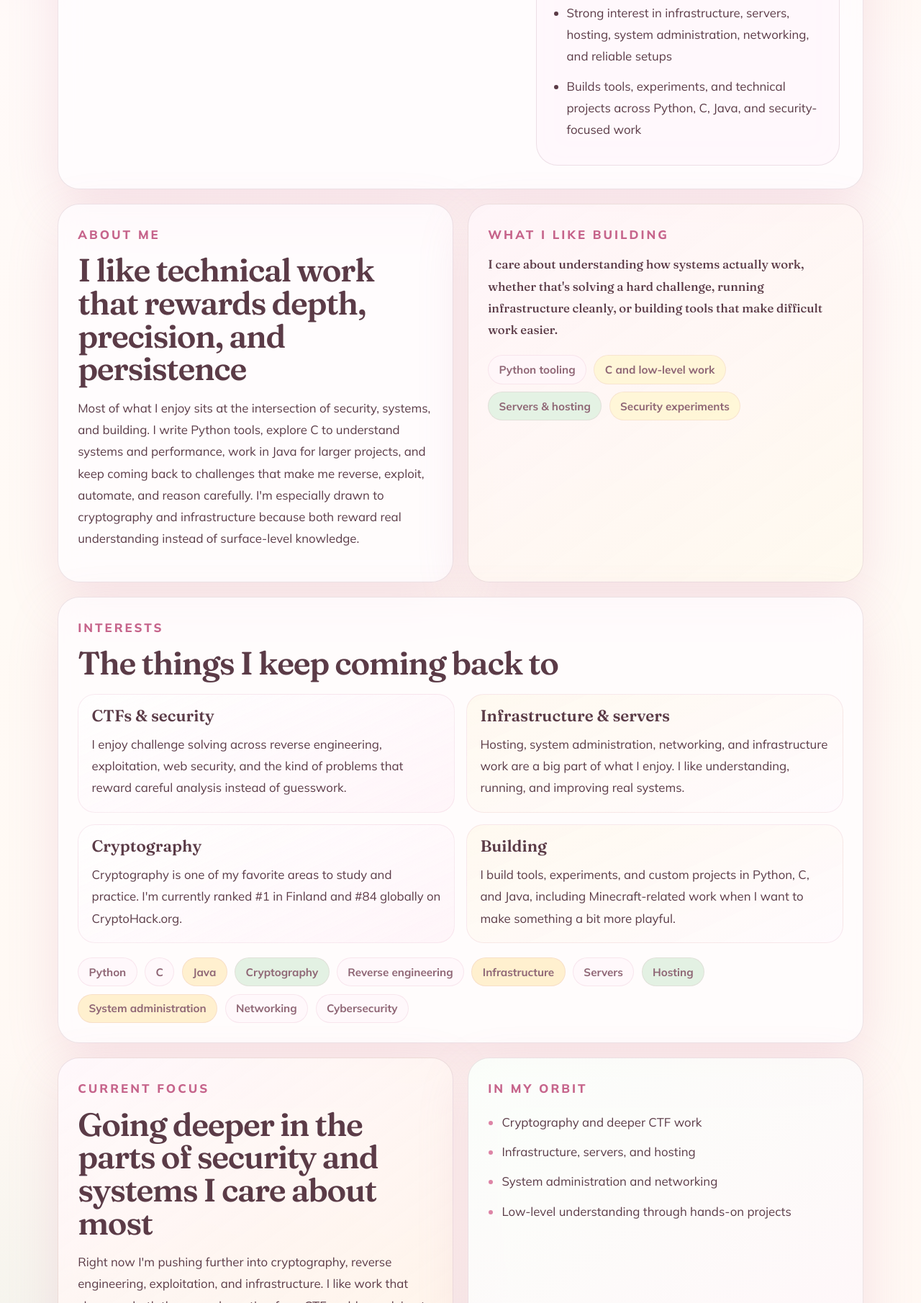
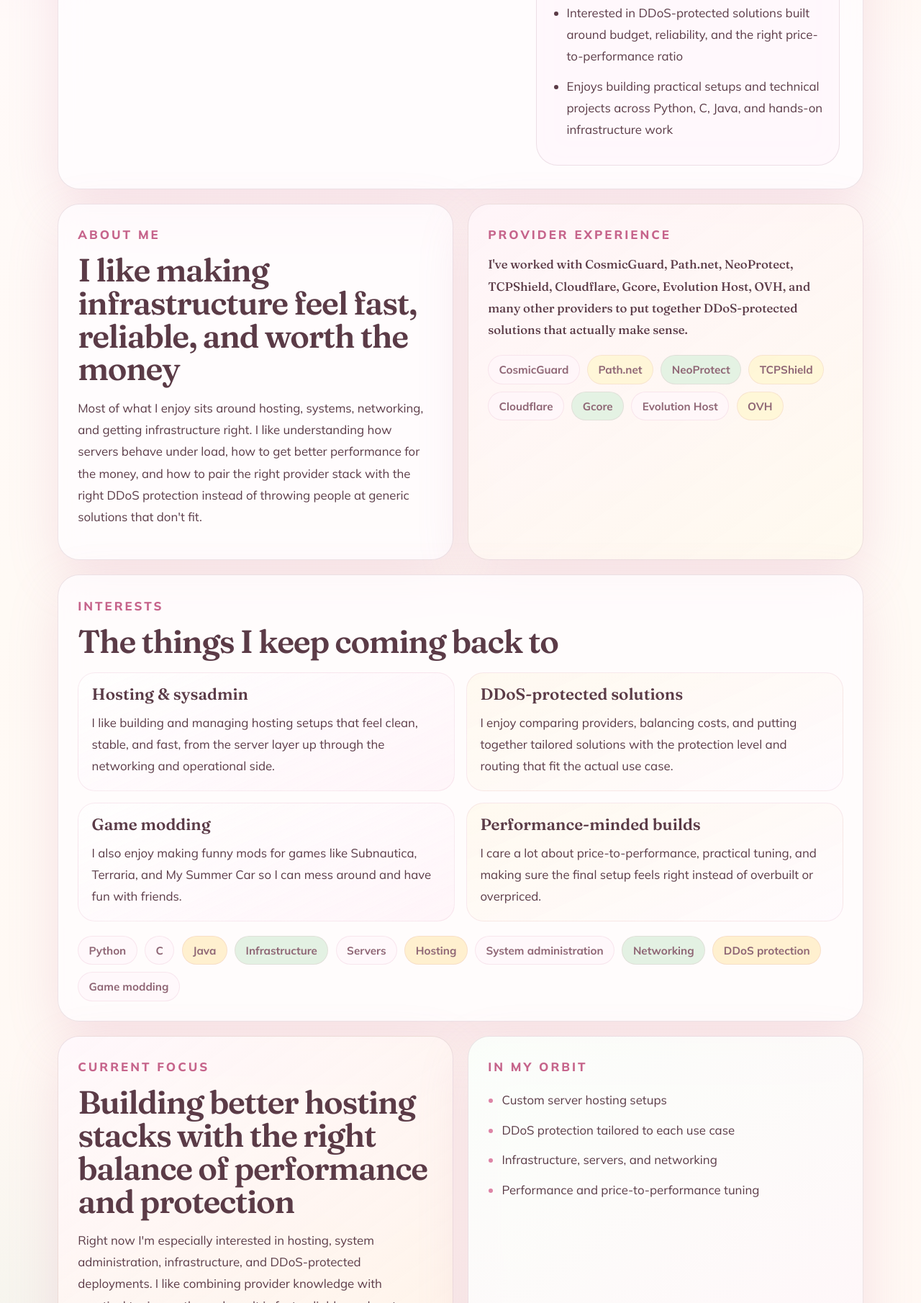
Before and after one commit to lumiaurora/website, a plain HTML site: page index.html in a window 1280 px wide. Shown: the part 990-2800 px from the top of the page at 72% size. Drawn offline with Linux system fonts and the light colour scheme.

Commit message:
Rework website around sysadmin focus

```diff
--- a/index.html
+++ b/index.html
@@ -6,7 +6,7 @@
     <title>Lumi Aurora</title>
     <meta
       name="description"
-      content="The personal website of Lumi Aurora, a Finnish developer into CTFs, cybersecurity, low-level systems, networking, and creative code."
+      content="The personal website of Lumi Aurora, a Finnish sysadmin and infrastructure-focused developer into hosting, DDoS-protected solutions, performance tuning, and game modding."
     />
     <link rel="preconnect" href="https://fonts.googleapis.com" />
     <link rel="preconnect" href="https://fonts.gstatic.com" crossorigin />
@@ -34,26 +34,29 @@
 
       <section class="hero panel" id="home">
         <div class="hero-copy" data-reveal>
-          <p class="eyebrow">CTF player, cryptography competitor, and infrastructure-focused developer</p>
+          <p class="eyebrow">Sysadmin, infrastructure enthusiast, and hosting-focused builder</p>
           <h1>Lumi Aurora</h1>
           <p class="alias">also known as 0x11a</p>
           <p class="lede">
-            I&apos;m an 18-year-old developer from Finland focused on
-            cybersecurity, CTFs, cryptography, infrastructure, servers,
-            hosting, system administration, networking, and low-level systems.
-            On CryptoHack.org, I&apos;m ranked #1 in Finland and #84 globally.
+            I&apos;m an 18-year-old from Finland who loves IT, especially
+            infrastructure, servers, hosting, system administration,
+            networking, low-level systems, and performance-focused setups. I
+            enjoy putting together custom hosting solutions with DDoS
+            protection tailored to real needs, budgets, and workloads.
           </p>
           <div class="hero-actions">
-            <a class="button button-primary" href="https://github.com/lumiaurora" target="_blank" rel="noreferrer">
+            <a class="button button-primary" href="mailto:yukicodes@outlook.com">
+              Email me
+            </a>
+            <a class="button button-secondary" href="https://github.com/lumiaurora" target="_blank" rel="noreferrer">
               Visit GitHub
             </a>
-            <a class="button button-secondary" href="#interests">See what I&apos;m into</a>
           </div>
           <div class="tag-row" aria-label="Highlights">
-            <span>CryptoHack #1 Finland</span>
-            <span>CryptoHack #84 Global</span>
+            <span>Custom hosting setups</span>
+            <span>DDoS-protected solutions</span>
             <span>Infrastructure &amp; servers</span>
-            <span>Python, C, Java</span>
+            <span>Best price/performance</span>
           </div>
         </div>
 
@@ -68,11 +71,11 @@
           </div>
           <div class="profile-card-body">
             <p class="mini-label">Highlights</p>
-            <h2>Security, cryptography, and infrastructure with hands-on depth</h2>
+            <h2>Hosting, infrastructure, and systems with hands-on provider experience</h2>
             <ul class="detail-list">
-              <li>CTF player who enjoys reverse engineering, exploitation, web security, and hard technical problem solving</li>
-              <li>Strong interest in infrastructure, servers, hosting, system administration, networking, and reliable setups</li>
-              <li>Builds tools, experiments, and technical projects across Python, C, Java, and security-focused work</li>
+              <li>Works with infrastructure, servers, hosting, networking, and system administration with a strong focus on real-world performance</li>
+              <li>Interested in DDoS-protected solutions built around budget, reliability, and the right price-to-performance ratio</li>
+              <li>Enjoys building practical setups and technical projects across Python, C, Java, and hands-on infrastructure work</li>
             </ul>
           </div>
         </aside>
@@ -81,30 +84,32 @@
       <section class="about-grid" id="about">
         <article class="panel" data-reveal>
           <p class="section-kicker">About me</p>
-          <h2>I like technical work that rewards depth, precision, and persistence</h2>
+          <h2>I like making infrastructure feel fast, reliable, and worth the money</h2>
           <p>
-            Most of what I enjoy sits at the intersection of security, systems,
-            and building. I write Python tools, explore C to understand systems
-            and performance, work in Java for larger projects, and keep coming
-            back to challenges that make me reverse, exploit, automate, and
-            reason carefully. I&apos;m especially drawn to cryptography and
-            infrastructure because both reward real understanding instead of
-            surface-level knowledge.
+            Most of what I enjoy sits around hosting, systems, networking, and
+            getting infrastructure right. I like understanding how servers
+            behave under load, how to get better performance for the money, and
+            how to pair the right provider stack with the right DDoS protection
+            instead of throwing people at generic solutions that don&apos;t fit.
           </p>
         </article>
 
         <article class="panel quote-card" data-reveal>
-          <p class="section-kicker">What I like building</p>
+          <p class="section-kicker">Provider experience</p>
           <p class="quote">
-            I care about understanding how systems actually work, whether
-            that&apos;s solving a hard challenge, running infrastructure cleanly,
-            or building tools that make difficult work easier.
+            I&apos;ve worked with CosmicGuard, Path.net, NeoProtect, TCPShield,
+            Cloudflare, Gcore, Evolution Host, OVH, and many other providers to
+            put together DDoS-protected solutions that actually make sense.
           </p>
           <div class="tag-row soft">
-            <span>Python tooling</span>
-            <span>C and low-level work</span>
-            <span>Servers &amp; hosting</span>
-            <span>Security experiments</span>
+            <span>CosmicGuard</span>
+            <span>Path.net</span>
+            <span>NeoProtect</span>
+            <span>TCPShield</span>
+            <span>Cloudflare</span>
+            <span>Gcore</span>
+            <span>Evolution Host</span>
+            <span>OVH</span>
           </div>
         </article>
       </section>
@@ -116,35 +121,35 @@
         </div>
         <div class="interest-grid">
           <article class="interest-card">
-            <h3>CTFs &amp; security</h3>
+            <h3>Hosting &amp; sysadmin</h3>
             <p>
-              I enjoy challenge solving across reverse engineering,
-              exploitation, web security, and the kind of problems that reward
-              careful analysis instead of guesswork.
+              I like building and managing hosting setups that feel clean,
+              stable, and fast, from the server layer up through the networking
+              and operational side.
             </p>
           </article>
           <article class="interest-card">
-            <h3>Infrastructure &amp; servers</h3>
+            <h3>DDoS-protected solutions</h3>
             <p>
-              Hosting, system administration, networking, and infrastructure
-              work are a big part of what I enjoy. I like understanding,
-              running, and improving real systems.
+              I enjoy comparing providers, balancing costs, and putting
+              together tailored solutions with the protection level and routing
+              that fit the actual use case.
             </p>
           </article>
           <article class="interest-card">
-            <h3>Cryptography</h3>
+            <h3>Game modding</h3>
             <p>
-              Cryptography is one of my favorite areas to study and practice.
-              I&apos;m currently ranked #1 in Finland and #84 globally on
-              CryptoHack.org.
+              I also enjoy making funny mods for games like Subnautica,
+              Terraria, and My Summer Car so I can mess around and have fun
+              with friends.
             </p>
           </article>
           <article class="interest-card">
-            <h3>Building</h3>
+            <h3>Performance-minded builds</h3>
             <p>
-              I build tools, experiments, and custom projects in Python, C, and
-              Java, including Minecraft-related work when I want to make
-              something a bit more playful.
+              I care a lot about price-to-performance, practical tuning, and
+              making sure the final setup feels right instead of overbuilt or
+              overpriced.
             </p>
           </article>
         </div>
@@ -152,54 +157,58 @@
           <span>Python</span>
           <span>C</span>
           <span>Java</span>
-          <span>Cryptography</span>
-          <span>Reverse engineering</span>
           <span>Infrastructure</span>
           <span>Servers</span>
           <span>Hosting</span>
           <span>System administration</span>
           <span>Networking</span>
-          <span>Cybersecurity</span>
+          <span>DDoS protection</span>
+          <span>Game modding</span>
         </div>
       </section>
 
       <section class="focus-grid" id="focus">
         <article class="panel focus-card" data-reveal>
           <p class="section-kicker">Current focus</p>
-          <h2>Going deeper in the parts of security and systems I care about most</h2>
+          <h2>Building better hosting stacks with the right balance of performance and protection</h2>
           <p>
-            Right now I&apos;m pushing further into cryptography, reverse
-            engineering, exploitation, and infrastructure. I like work that
-            sharpens both theory and practice, from CTF problem solving to
-            managing systems, networks, and hosted services.
+            Right now I&apos;m especially interested in hosting, system
+            administration, infrastructure, and DDoS-protected deployments. I
+            like combining provider knowledge with practical tuning so the end
+            result is fast, reliable, and cost-effective.
           </p>
         </article>
         <article class="panel checklist-card" data-reveal>
           <p class="section-kicker">In my orbit</p>
           <ul class="checklist">
-            <li>Cryptography and deeper CTF work</li>
-            <li>Infrastructure, servers, and hosting</li>
-            <li>System administration and networking</li>
-            <li>Low-level understanding through hands-on projects</li>
+            <li>Custom server hosting setups</li>
+            <li>DDoS protection tailored to each use case</li>
+            <li>Infrastructure, servers, and networking</li>
+            <li>Performance and price-to-performance tuning</li>
           </ul>
         </article>
       </section>
 
       <section class="connect panel" id="connect" data-reveal>
         <p class="section-kicker">Connect</p>
-        <h2>If you want to see what I&apos;m building, solving, and learning next, GitHub is the best place to start.</h2>
+        <h2>Need a custom hosting setup with strong price-to-performance and DDoS protection tailored to you?</h2>
         <p>
-          Most of my work and experiments live there, from technical projects
-          and tooling to the things I&apos;m exploring in security, cryptography,
-          infrastructure, and systems.
+          Email me at yukicodes@outlook.com if you want help planning or
+          building a hosting setup designed around your workload, budget, and
+          protection needs. I love IT, and I enjoy putting together solutions
+          that aim for the best performance and price-to-performance ratio
+          without wasting money.
         </p>
-        <a class="button button-primary" href="https://github.com/lumiaurora" target="_blank" rel="noreferrer">
+        <a class="button button-primary" href="mailto:yukicodes@outlook.com">
+          yukicodes@outlook.com
+        </a>
+        <a class="button button-secondary" href="https://github.com/lumiaurora" target="_blank" rel="noreferrer">
           github.com/lumiaurora
         </a>
       </section>
 
       <footer class="footer">
-        <p>Lumi Aurora / 0x11a - CTFs, cryptography, infrastructure, and systems.</p>
+        <p>Lumi Aurora / 0x11a - infrastructure, hosting, sysadmin, game modding, and all things IT.</p>
       </footer>
     </main>
 
```
